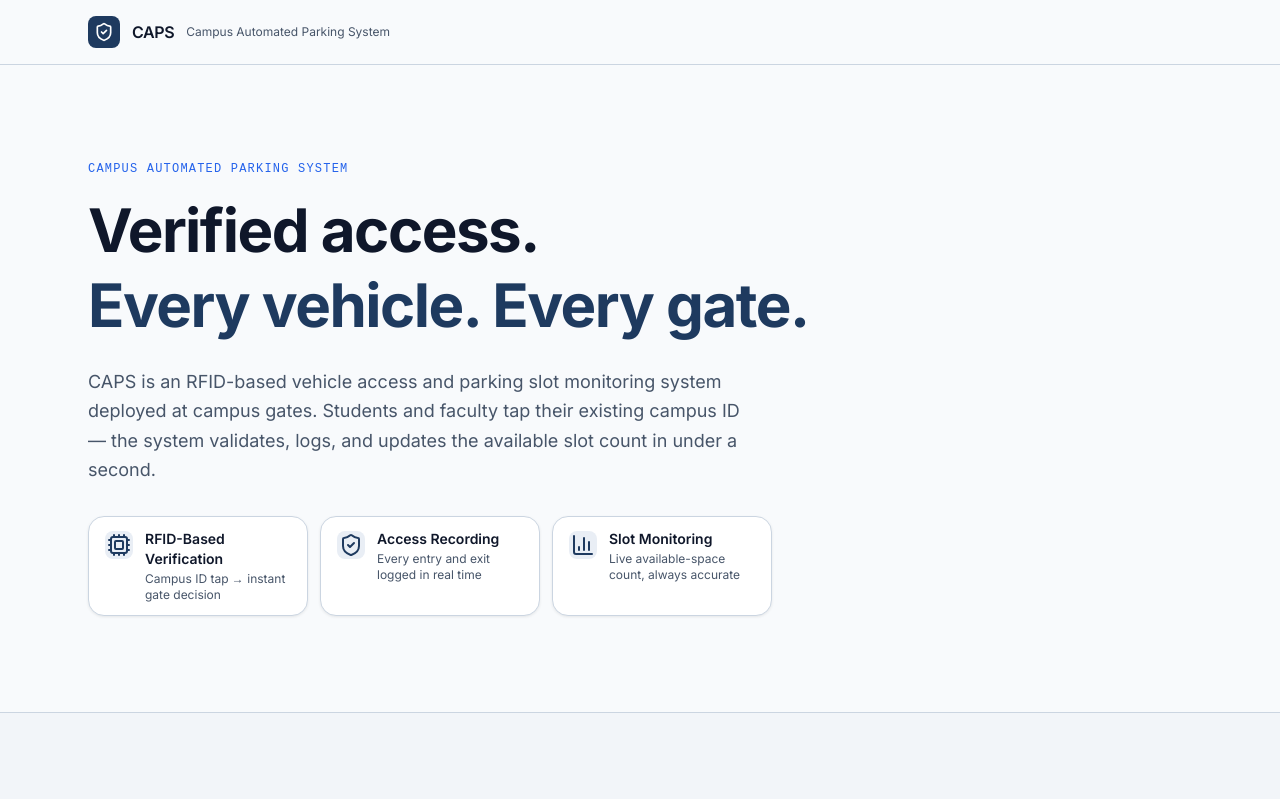
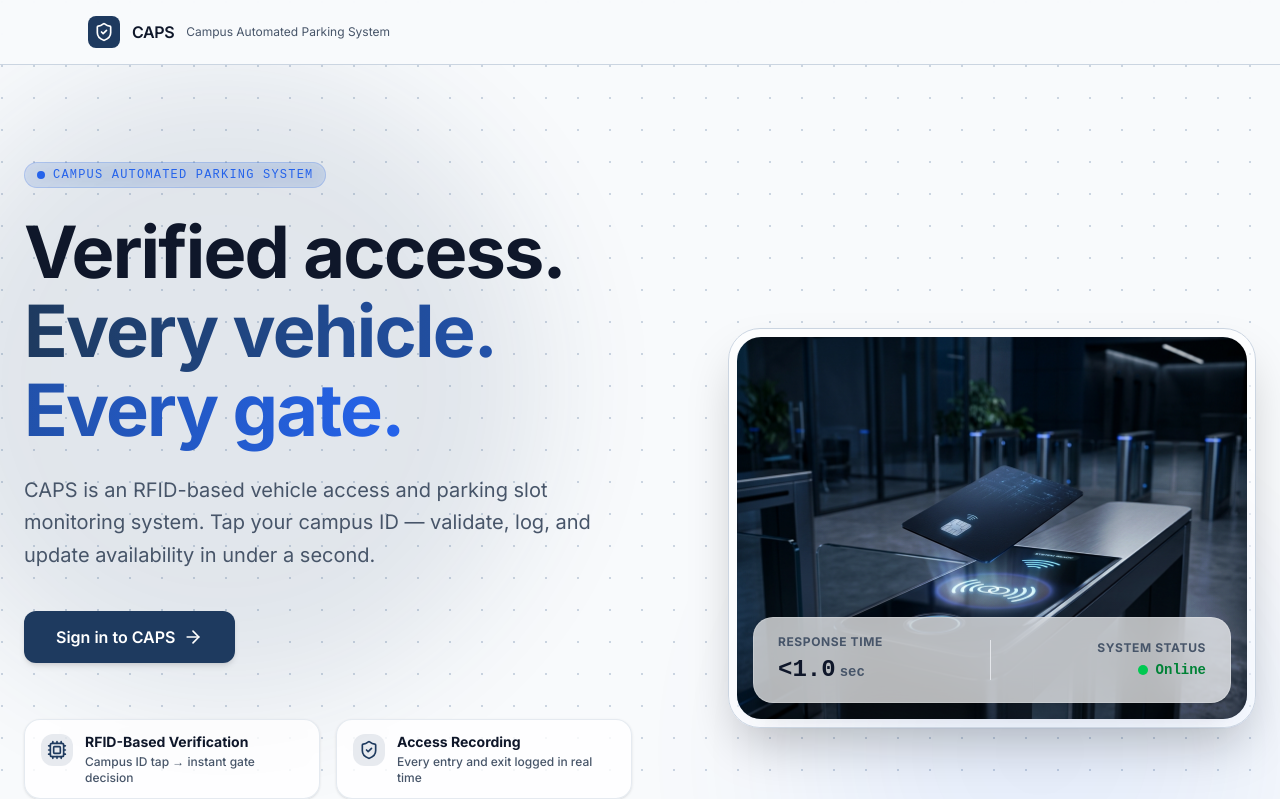
Before and after one commit to mattnotfound11/CAPS, a Next.js app in the folder caps-landing/: page / in a window 1280 px wide. Shown: the top 799 px of the page. Built offline with nearby package versions, Linux system fonts and the light colour scheme.

Commit message:
feat: redesign hero with premium SaaS aesthetic, generated 3D visual, and mesh background

```diff
--- a/caps-landing/src/app/globals.css
+++ b/caps-landing/src/app/globals.css
@@ -103,6 +103,8 @@ html {
 
 body {
   background-color: var(--color-background);
+  background-image: radial-gradient(circle at 2px 2px, var(--color-border) 1px, transparent 0);
+  background-size: 32px 32px;
   color: var(--color-foreground);
   font-family: var(--font-sans);
   min-height: 100vh;
--- a/caps-landing/src/components/Hero.tsx
+++ b/caps-landing/src/components/Hero.tsx
@@ -1,18 +1,10 @@
-import { Cpu, ShieldCheck, BarChart3 } from "lucide-react";
+import { Cpu, ShieldCheck, BarChart3, ArrowRight } from "lucide-react";
+import Image from "next/image";
+import Link from "next/link";
 
 /**
  * Hero — the first thing a visitor sees.
- *
- * ⚠️  OPEN QUESTION (for PM / team review in PR):
- *     Is this landing page meant to be:
- *     (a) a public informational page that explains CAPS to any visitor,
- *         with login as a secondary action below the fold?
- *     (b) a branded login splash screen where login is the primary action
- *         and explanation is minimal or absent?
- *
- *     This component is built toward (a) — the superset.
- *     To collapse to (b), remove the <p> description and the three stat
- *     badges, and let <LoginEntryCards> move up as the first visible element.
+ * Redesigned for premium SaaS aesthetic with a 3D visual and modern typography.
  */
 
 const highlights = [
@@ -37,65 +29,130 @@ export function Hero() {
   return (
     <section
       aria-labelledby="hero-heading"
-      className="mx-auto w-full max-w-6xl px-[var(--spacing-gutter)] py-[var(--spacing-section)] animate-section"
+      className="relative mx-auto w-full max-w-7xl overflow-hidden px-[var(--spacing-gutter)] py-16 lg:py-24 animate-section"
     >
-      {/* Eyebrow — mono label, used once only */}
-      <p className="mb-4 font-mono text-xs font-medium uppercase tracking-widest text-[var(--color-secondary)]">
+      {/* Background glow effects for premium feel */}
+      <div className="absolute top-0 left-1/2 -z-10 -ml-24 h-[40rem] w-[40rem] -translate-x-1/2 rounded-full bg-[var(--color-primary)] opacity-10 blur-3xl lg:left-0 lg:translate-x-0" />
+      <div className="absolute right-0 bottom-0 -z-10 h-[30rem] w-[30rem] rounded-full bg-[var(--color-secondary)] opacity-[0.08] blur-[100px]" />
+
+      <div className="flex flex-col gap-12 lg:flex-row lg:items-center lg:justify-between">
+        {/* Left Column: Copy */}
+        <div className="max-w-2xl lg:w-1/2">
+          {/* Eyebrow */}
+          <div className="mb-6 inline-flex items-center gap-2 rounded-full border border-[var(--color-secondary)]/20 bg-[var(--color-secondary)]/10 px-3 py-1 font-mono text-xs font-medium uppercase tracking-widest text-[var(--color-secondary)] backdrop-blur-sm">
+            <span className="relative flex h-2 w-2">
+              <span className="absolute inline-flex h-full w-full animate-ping rounded-full bg-[var(--color-secondary)] opacity-75"></span>
+              <span className="relative inline-flex h-2 w-2 rounded-full bg-[var(--color-secondary)]"></span>
+            </span>
             Campus Automated Parking System
-      </p>
+          </div>
 
-      {/* Headline */}
+          {/* Headline with text gradient */}
           <h1
             id="hero-heading"
-        className="max-w-3xl text-4xl font-bold leading-tight tracking-tight text-[var(--color-foreground)] sm:text-5xl lg:text-6xl"
+            className="text-5xl font-extrabold leading-[1.1] tracking-tight text-[var(--color-foreground)] sm:text-6xl lg:text-7xl"
           >
             Verified access.
             <br />
-        <span className="text-[var(--color-primary)]">Every vehicle. Every gate.</span>
+            <span className="bg-gradient-to-r from-[var(--color-primary)] to-[var(--color-secondary)] bg-clip-text text-transparent">
+              Every vehicle.
+              <br />
+              Every gate.
+            </span>
           </h1>
 
           {/* Sub-headline */}
-      <p className="mt-6 max-w-2xl text-lg leading-relaxed text-[var(--color-muted-foreground)]">
-        CAPS is an RFID-based vehicle access and parking slot monitoring system
-        deployed at campus gates. Students and faculty tap their existing campus
-        ID — the system validates, logs, and updates the available slot count in
-        under a second.
+          <p className="mt-6 max-w-xl text-lg leading-relaxed text-[var(--color-muted-foreground)] sm:text-xl">
+            CAPS is an RFID-based vehicle access and parking slot monitoring system.
+            Tap your campus ID — validate, log, and update availability in under a second.
           </p>
+
+          {/* Action Area */}
+          <div className="mt-10 flex flex-col gap-4 sm:flex-row sm:items-center">
+            <Link
+              href="#login-heading"
+              className="inline-flex cursor-pointer items-center justify-center gap-2 rounded-[var(--radius-lg)] bg-[var(--color-primary)] px-8 py-3.5 text-base font-semibold text-white shadow-md transition-all duration-[var(--motion-duration-base)] hover:bg-[var(--color-primary-hover)] hover:shadow-lg active:scale-[0.98]"
+            >
+              Sign in to CAPS
+              <ArrowRight className="h-5 w-5" strokeWidth={2} aria-hidden="true" />
+            </Link>
+          </div>
 
           {/* Deployment context pills */}
           <ul
-        aria-label="System components"
-        className="mt-8 flex flex-wrap gap-3"
+            aria-label="System capabilities"
+            className="mt-14 grid gap-4 sm:grid-cols-2 lg:grid-cols-1 xl:grid-cols-2"
           >
             {highlights.map(({ icon: Icon, label, desc }, i) => (
               <li
                 key={label}
-            className="animate-section flex items-start gap-3 rounded-[var(--radius-xl)] border border-[var(--color-border)] bg-[var(--color-card)] px-4 py-3 shadow-[var(--shadow-card)] sm:max-w-[220px]"
-            style={{ animationDelay: `${(i + 1) * 80}ms` }}
+                className="animate-section flex items-start gap-3 rounded-[var(--radius-xl)] border border-[var(--color-border)]/50 bg-[var(--color-card)]/80 px-4 py-3 shadow-sm backdrop-blur-md transition-shadow hover:shadow-md"
+                style={{ animationDelay: `${(i + 1) * 120}ms` }}
               >
-            {/* Decorative icon — aria-hidden per pro-rules (beside visible text) */}
                 <span
-              className="mt-0.5 flex h-7 w-7 shrink-0 items-center justify-center rounded-[var(--radius-md)] bg-[var(--color-muted)]"
+                  className="mt-0.5 flex h-8 w-8 shrink-0 items-center justify-center rounded-lg bg-[var(--color-primary)]/10"
                   aria-hidden="true"
                 >
-              {/* strokeWidth unified to --icon-stroke (2) per pro-rules */}
                   <Icon
-                style={{ width: "var(--icon-sm)", height: "var(--icon-sm)" }}
+                    style={{ width: "var(--icon-md)", height: "var(--icon-md)" }}
                     className="text-[var(--color-primary)]"
                     strokeWidth={2}
                   />
                 </span>
                 <span>
-              <span className="block text-sm font-semibold text-[var(--color-foreground)]">
+                  <span className="block text-sm font-bold text-[var(--color-foreground)]">
                     {label}
                   </span>
-              <span className="mt-0.5 block text-xs text-[var(--color-muted-foreground)]">
+                  <span className="mt-0.5 block text-xs font-medium text-[var(--color-muted-foreground)]">
                     {desc}
                   </span>
                 </span>
               </li>
             ))}
           </ul>
+        </div>
+
+        {/* Right Column: Visual */}
+        <div className="relative mt-12 w-full max-w-xl lg:mt-0 lg:w-1/2 xl:pl-12">
+          {/* Glassmorphic card container for the image */}
+          <div className="relative animate-section-delay-2 overflow-hidden rounded-[2rem] border border-[var(--color-border)] bg-white/50 p-2 shadow-2xl shadow-[var(--color-primary)]/10 backdrop-blur-sm">
+            <div className="relative aspect-[4/3] w-full overflow-hidden rounded-3xl bg-[var(--color-muted)]">
+              <Image
+                src="/images/hero-visual.png"
+                alt="3D render of CAPS RFID card tapping on a gate reader"
+                fill
+                sizes="(max-width: 768px) 100vw, 50vw"
+                className="object-cover transition-transform duration-1000 hover:scale-105"
+                priority
+              />
+
+              {/* Overlay gradient for depth */}
+              <div className="absolute inset-0 bg-gradient-to-t from-[#020817]/40 to-transparent mix-blend-overlay"></div>
+            </div>
+
+            {/* Floating stats card */}
+            <div className="absolute bottom-6 left-6 right-6 flex items-center justify-between rounded-2xl border border-white/20 bg-white/70 px-6 py-4 shadow-xl backdrop-blur-xl">
+               <div>
+                  <p className="text-xs font-bold uppercase tracking-wider text-[var(--color-muted-foreground)]">Response Time</p>
+                  <p className="mt-1 flex items-baseline gap-1 font-mono text-2xl font-bold text-[var(--color-foreground)]">
+                    {"<"}1.0<span className="text-sm font-semibold text-[var(--color-muted-foreground)]">sec</span>
+                  </p>
+               </div>
+               <div className="h-10 w-px bg-gray-200"></div>
+               <div className="text-right">
+                  <p className="text-xs font-bold uppercase tracking-wider text-[var(--color-muted-foreground)]">System Status</p>
+                  <div className="mt-1 flex items-center justify-end gap-2">
+                    <span className="relative flex h-2.5 w-2.5">
+                      <span className="absolute inline-flex h-full w-full animate-ping rounded-full bg-green-400 opacity-75"></span>
+                      <span className="relative inline-flex h-2.5 w-2.5 rounded-full bg-green-500"></span>
+                    </span>
+                    <p className="font-mono text-sm font-bold text-green-700">Online</p>
+                  </div>
+               </div>
+            </div>
+          </div>
+        </div>
+      </div>
     </section>
   );
 }
```
Also changed, not shown: caps-landing/public/images/hero-visual.png (added). Lines whose indentation alone changed are shown as unchanged.
